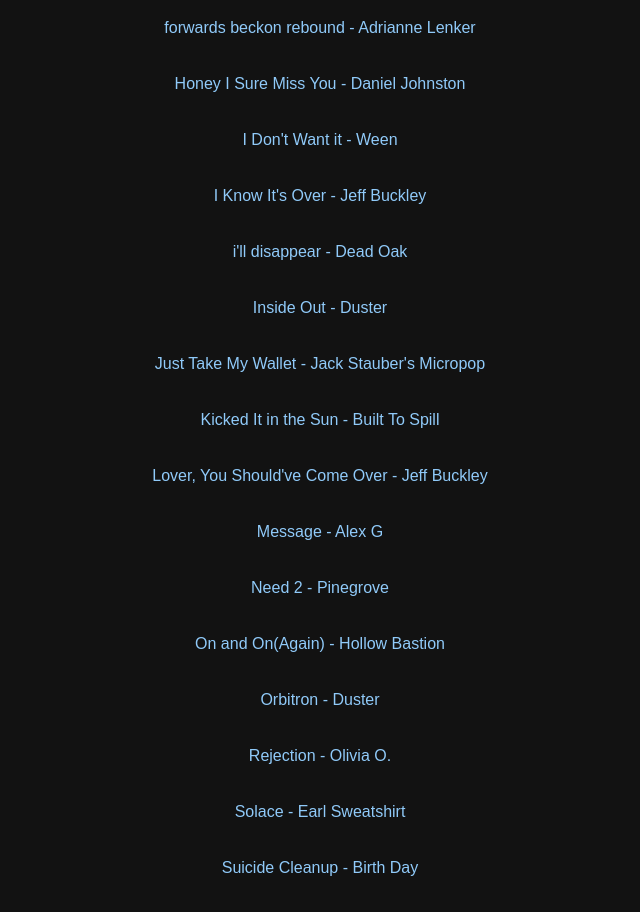
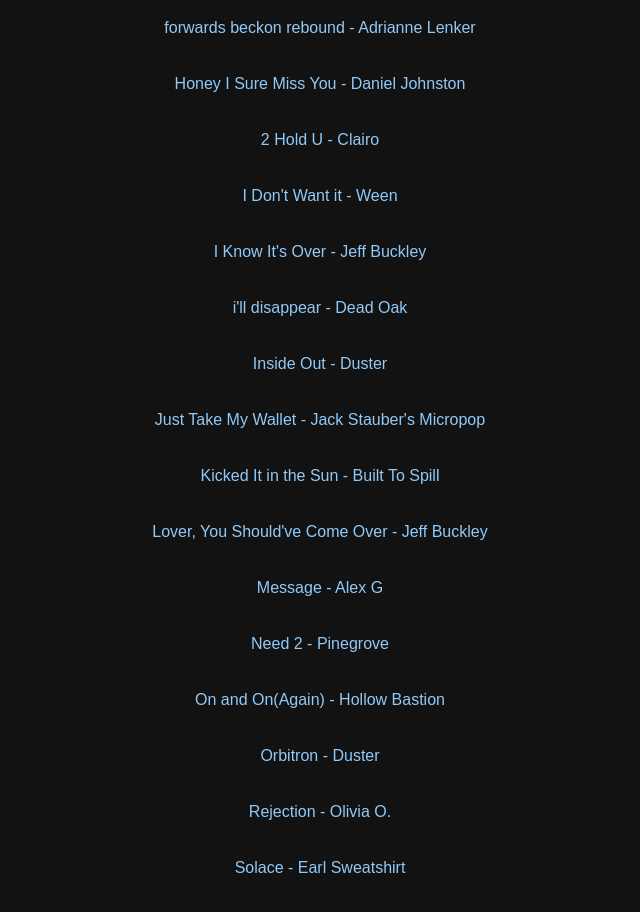
Before and after one commit to dedcalmm/Songs-To-Ruin-Your-Day, a plain HTML site: page index.htm in a window 1280 px wide. Shown: the part 1120-2032 px from the top of the page, without its empty margins (320-960 px from the left). Drawn offline with Linux system fonts and the light colour scheme.

Commit message:
Update index.htm

```diff
--- a/index.htm
+++ b/index.htm
@@ -142,6 +142,11 @@
 
 <a href="https://open.spotify.com/track/30i8eVYHPnyiz6Y1XhBjZJ?si=e5aae2647e5443cb" target="_blank">
     Honey I Sure Miss You - Daniel Johnston
+  </a>
+  <br>
+
+<a href="https://open.spotify.com/track/0dcsuO7AQ06VS9uWfA6m1C?si=047455012f1f4254" target="_blank">
+    2 Hold U - Clairo
   </a>
   <br>
 
```
